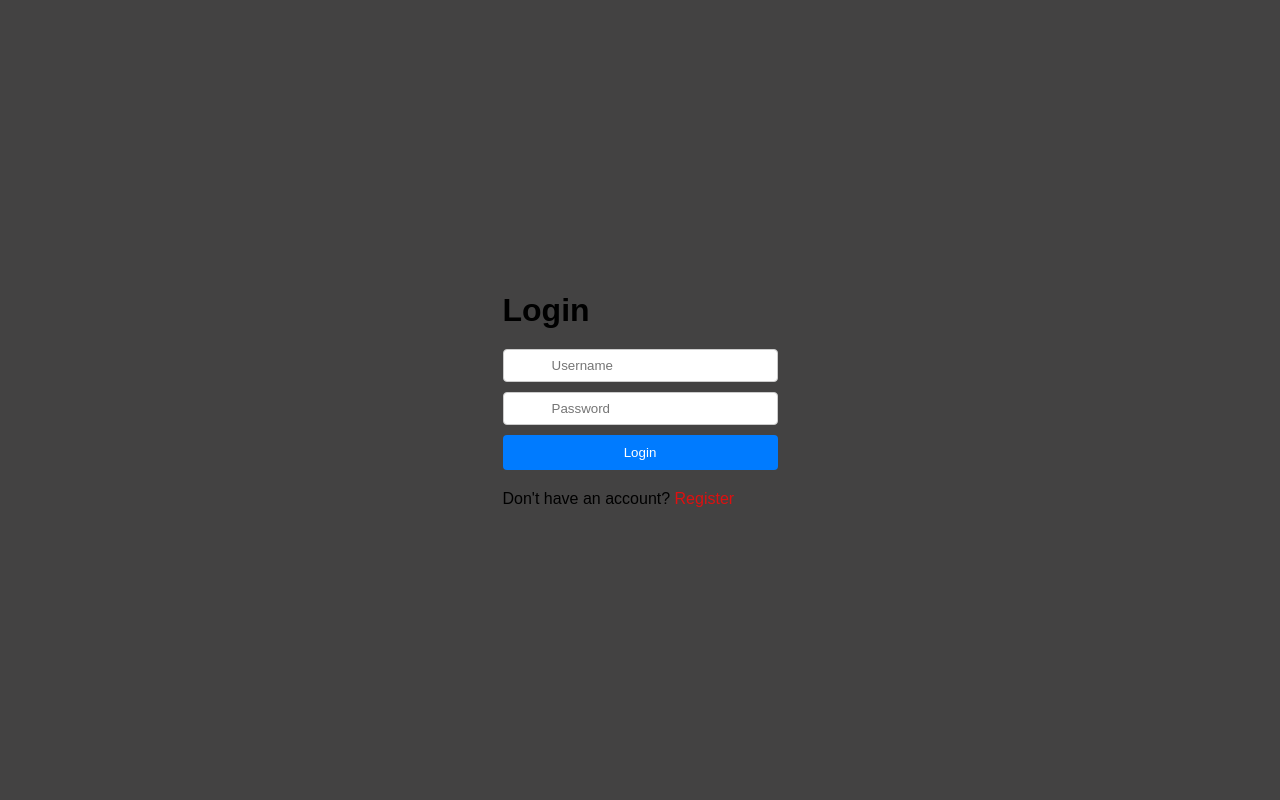
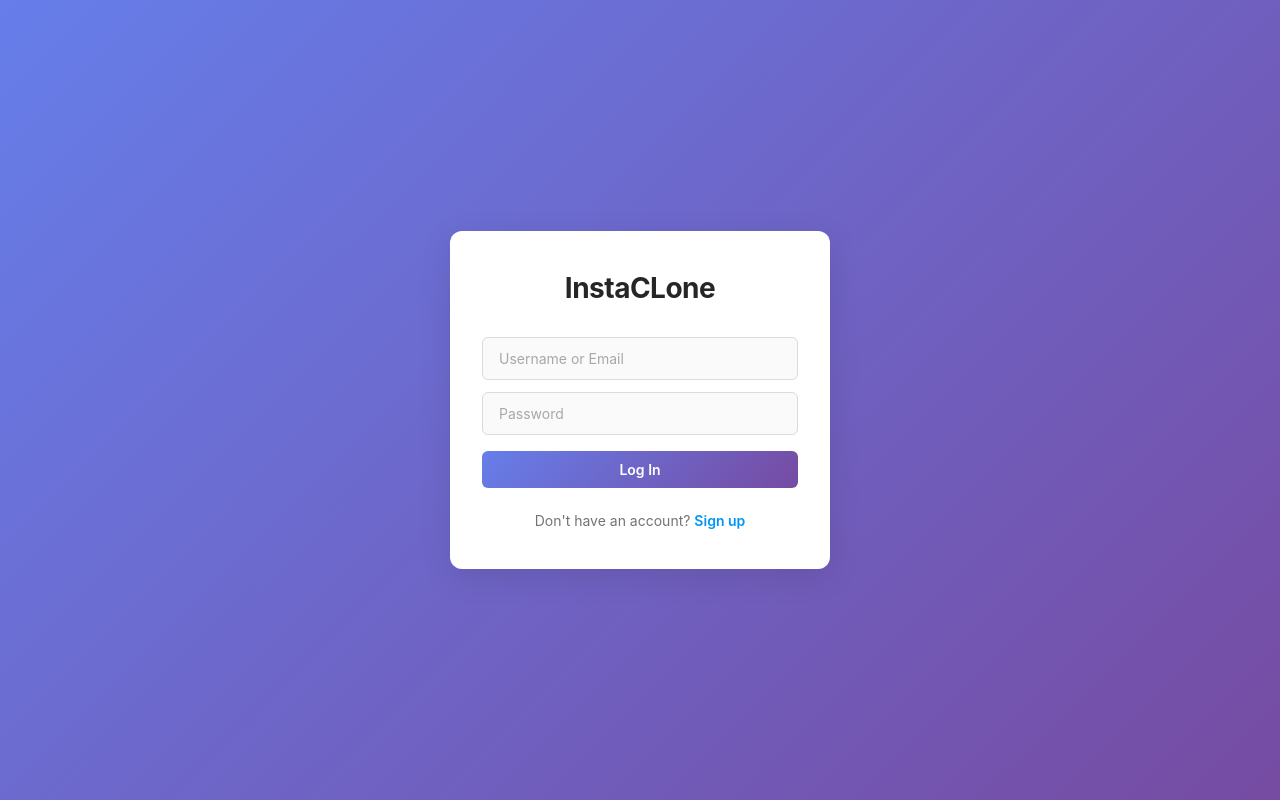
Before and after one commit to mithlesh91/instaclone, a React (Vite) app in the folder Frontend/: page /Login in a window 1280 px wide. Built offline with nearby package versions, Linux system fonts and the light colour scheme.

Commit message:
Refactor login and registration forms with state management and improved styling
Signed-off-by: Mithlesh <aryanrajnwd9155@gmail.com>

```diff
--- a/Frontend/src/features/auth/pages/Loing.jsx
+++ b/Frontend/src/features/auth/pages/Loing.jsx
@@ -1,20 +1,42 @@
 import React from 'react'
 import { Link } from 'react-router-dom'
 import '../share/style.scss'
+import { useState, useEffect } from 'react'
 
 const Loing = () => {
+  const [username, setusername] = useState('')
+  const [password, setpassword] = useState("")
+
+   function formhandle(e){
+     e.preventDefault()
+     console.log("username",username)
+     console.log("password",password)
+  }
+
+
+
   return (
-   <main>
-    <div className="form-contener">
-        <h1>Login</h1>
-        <form>
-            <input type="text" placeholder='Username' name='username' />
-            <input type="password" placeholder='Password' name='password' />
-            <button className='button entire-button'>Login</button>
+    <main>
+      <div className="form-contener">
+        <h1>InstaCLone</h1>
+        <form onSubmit={formhandle}>
+          <input
+            value={username}
+            onChange={(e) => { setusername(e.target.value) }}
+            type="text" placeholder='Username or Email'
+            name='username'
+          />
+          <input
+            value={password}
+            onChange={(e) => { setpassword(e.target.value) }}
+            type="password" placeholder='Password'
+            name='password'
+          />
+          <button className='button entire-button'>Log In</button>
         </form>
-          <p>Don't have an account? <Link to="/register">Register</Link></p>
-    </div>
-   </main>
+        <p>Don't have an account? <Link to="/register">Sign up</Link></p>
+      </div>
+    </main>
   )
 }
 
--- a/Frontend/src/features/auth/pages/Register.jsx
+++ b/Frontend/src/features/auth/pages/Register.jsx
@@ -1,20 +1,50 @@
 import React from 'react'
 import { Link } from 'react-router-dom'
+import '../share/style.scss'
+
+import { useState } from 'react'
 
 const Register = () => {
+    const [username, setusername] = useState("")
+    const [email, setemail] = useState("")
+    const [password, setpassword] = useState("")
+
+    function formhandle(e) {
+        e.preventDefault()
+        console.log("username",username)
+        console.log("email",email)
+        console.log("password",password)
+    }
+
+
   return (
-     <main>
-    <div className="form-contener">
-        <h1>Login</h1>
-        <form>
-            <input type="text" placeholder='Username' name='username' />
-            <input type="text" placeholder='email' name='email'/>
-            <input type="password" placeholder='Password' name='password' />
-            <button type='submit'>Register</button>
+    <main>
+      <div className="form-contener">
+        <h1>Create Account</h1>
+        <form onSubmit={formhandle}>
+          <input
+          value={username}
+          onChange={(e)=>{setusername(e.target.value)}}
+          type="text" placeholder='Username'
+           name='username'
+            />
+          <input
+           value={email}
+          onChange={(e)=>{setemail(e.target.value)}}
+           type="email" placeholder='Email'
+            name='email'
+            />
+          <input
+           value={password}
+          onChange={(e)=>{setpassword(e.target.value)}}
+          type="password" placeholder='Password'
+          name='password'
+          />
+          <button type='submit' className='button entire-button'>Sign Up</button>
         </form>
-        <p>Already have an account? <Link to="/login">Login</Link></p>
-    </div>
-   </main>
+        <p>Already have an account? <Link to="/login">Log in</Link></p>
+      </div>
+    </main>
   )
 }
 
--- /dev/null
+++ b/Frontend/src/features/auth/share/style.css
@@ -0,0 +1,108 @@
+main {
+  display: flex;
+  justify-content: center;
+  align-items: center;
+  height: 100vh;
+  background: linear-gradient(135deg, #667eea 0%, #764ba2 100%);
+  font-family: -apple-system, BlinkMacSystemFont, "Segoe UI", Roboto, Oxygen, Ubuntu, Cantarell, sans-serif;
+}
+main .form-contener {
+  display: flex;
+  flex-direction: column;
+  gap: 24px;
+  width: 100%;
+  max-width: 380px;
+  background: white;
+  padding: 40px 32px;
+  border-radius: 12px;
+  box-shadow: 0 8px 32px rgba(0, 0, 0, 0.1);
+  animation: slideIn 0.5s ease-out;
+}
+main .form-contener h1 {
+  font-size: 28px;
+  font-weight: 700;
+  text-align: center;
+  color: #262626;
+  margin: 0;
+  margin-bottom: 8px;
+  letter-spacing: -0.5px;
+}
+main .form-contener p {
+  text-align: center;
+  color: #737373;
+  font-size: 14px;
+  margin: 0;
+}
+main .form-contener p a {
+  color: #0095f6;
+  text-decoration: none;
+  font-weight: 600;
+  cursor: pointer;
+  transition: color 0.2s;
+}
+main .form-contener p a:hover {
+  color: #0074d9;
+}
+main form {
+  display: flex;
+  flex-direction: column;
+  gap: 12px;
+}
+main form input {
+  padding: 12px 16px;
+  border: 1px solid #dbdbdb;
+  border-radius: 6px;
+  font-size: 14px;
+  background-color: #fafafa;
+  color: #262626;
+  transition: all 0.2s;
+  font-family: inherit;
+}
+main form input::-moz-placeholder {
+  color: #a8a8a8;
+}
+main form input::placeholder {
+  color: #a8a8a8;
+}
+main form input:focus {
+  outline: none;
+  background-color: #fff;
+  border-color: #0095f6;
+  box-shadow: 0 0 0 2px rgba(0, 149, 246, 0.1);
+}
+main form input:hover:not(:focus) {
+  border-color: #b3b3b3;
+}
+main .entire-button {
+  padding: 10px 16px !important;
+  border: none !important;
+  border-radius: 6px !important;
+  background-color: #0095f6 !important;
+  background: linear-gradient(135deg, #667eea 0%, #764ba2 100%) !important;
+  color: #fff !important;
+  font-weight: 600 !important;
+  cursor: pointer !important;
+  font-size: 14px !important;
+  transition: all 0.3s !important;
+  margin-top: 4px !important;
+  font-family: inherit !important;
+}
+main .entire-button:hover {
+  transform: translateY(-2px);
+  box-shadow: 0 4px 16px rgba(102, 126, 234, 0.4);
+}
+main .entire-button:active {
+  transform: translateY(0);
+  box-shadow: 0 2px 8px rgba(102, 126, 234, 0.3);
+}
+
+@keyframes slideIn {
+  from {
+    opacity: 0;
+    transform: translateY(-20px);
+  }
+  to {
+    opacity: 1;
+    transform: translateY(0);
+  }
+}/*# sourceMappingURL=style.css.map */
--- a/Frontend/src/features/auth/share/style.scss
+++ b/Frontend/src/features/auth/share/style.scss
@@ -1,33 +1,118 @@
-main{
+main {
     display: flex;
     justify-content: center;
     align-items: center;
     height: 100vh;
+    background: linear-gradient(135deg, #667eea 0%, #764ba2 100%);
+    font-family: -apple-system, BlinkMacSystemFont, 'Segoe UI', Roboto, Oxygen, Ubuntu, Cantarell, sans-serif;
 
-    .form-contener{
+    .form-contener {
         display: flex;
         flex-direction: column;
-        gap: 20px;
+        gap: 24px;
+        width: 100%;
+        max-width: 380px;
+        background: white;
+        padding: 40px 32px;
+        border-radius: 12px;
+        box-shadow: 0 8px 32px rgba(0, 0, 0, 0.1);
+        animation: slideIn 0.5s ease-out;
 
+        h1 {
+            font-size: 28px;
+            font-weight: 700;
+            text-align: center;
+            color: #262626;
+            margin: 0;
+            margin-bottom: 8px;
+            letter-spacing: -0.5px;
+        }
+
+        p {
+            text-align: center;
+            color: #737373;
+            font-size: 14px;
+            margin: 0;
+
+            a {
+                color: #0095f6;
+                text-decoration: none;
+                font-weight: 600;
+                cursor: pointer;
+                transition: color 0.2s;
+
+                &:hover {
+                    color: #0074d9;
+                }
+            }
+        }
     }
-        form{
-            display: flex;
-            flex-direction: column;
-            gap: 10px;
-        }
-            input{
-                padding-inline: 3rem;
-                padding-block: 0.5rem;
-                border: 1px solid #ccc;
-                border-radius: 4px;
-            }
-            button{
-                padding: 10px;
-                border: none;
-                border-radius: 4px;
-                background-color: #007BFF;
-                color: #fff;
-                cursor: pointer;
+
+    form {
+        display: flex;
+        flex-direction: column;
+        gap: 12px;
+
+        input {
+            padding: 12px 16px;
+            border: 1px solid #dbdbdb;
+            border-radius: 6px;
+            font-size: 14px;
+            background-color: #fafafa;
+            color: #262626;
+            transition: all 0.2s;
+            font-family: inherit;
+
+            &::placeholder {
+                color: #a8a8a8;
             }
 
+            &:focus {
+                outline: none;
+                background-color: #fff;
+                border-color: #0095f6;
+                box-shadow: 0 0 0 2px rgba(0, 149, 246, 0.1);
+            }
+
+            &:hover:not(:focus) {
+                border-color: #b3b3b3;
+            }
+        }
+    }
+
+    .entire-button {
+        padding: 10px 16px !important;
+        border: none !important;
+        border-radius: 6px !important;
+        background-color: #0095f6 !important;
+        background: linear-gradient(135deg, #667eea 0%, #764ba2 100%) !important;
+        color: #fff !important;
+        font-weight: 600 !important;
+        cursor: pointer !important;
+        font-size: 14px !important;
+        transition: all 0.3s !important;
+        margin-top: 4px !important;
+        font-family: inherit !important;
+
+        &:hover {
+            transform: translateY(-2px);
+            box-shadow: 0 4px 16px rgba(102, 126, 234, 0.4);
+        }
+
+        &:active {
+            transform: translateY(0);
+            box-shadow: 0 2px 8px rgba(102, 126, 234, 0.3);
+        }
+    }
 }
+
+@keyframes slideIn {
+    from {
+        opacity: 0;
+        transform: translateY(-20px);
+    }
+    to {
+        opacity: 1;
+        transform: translateY(0);
+    }
+}
```
Also changed, not shown: 1 other file (tests, documents, lock files or other folders).
